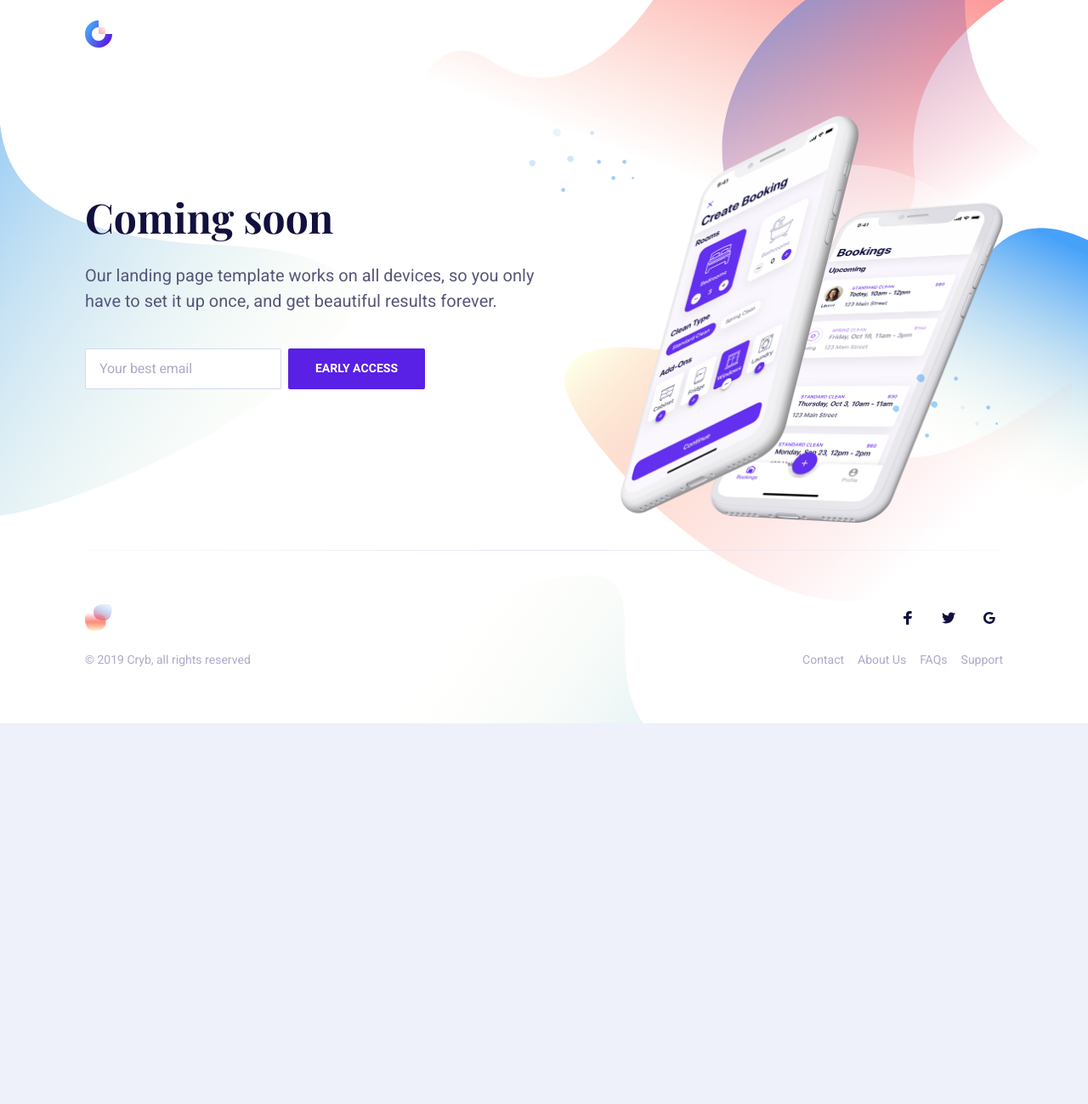
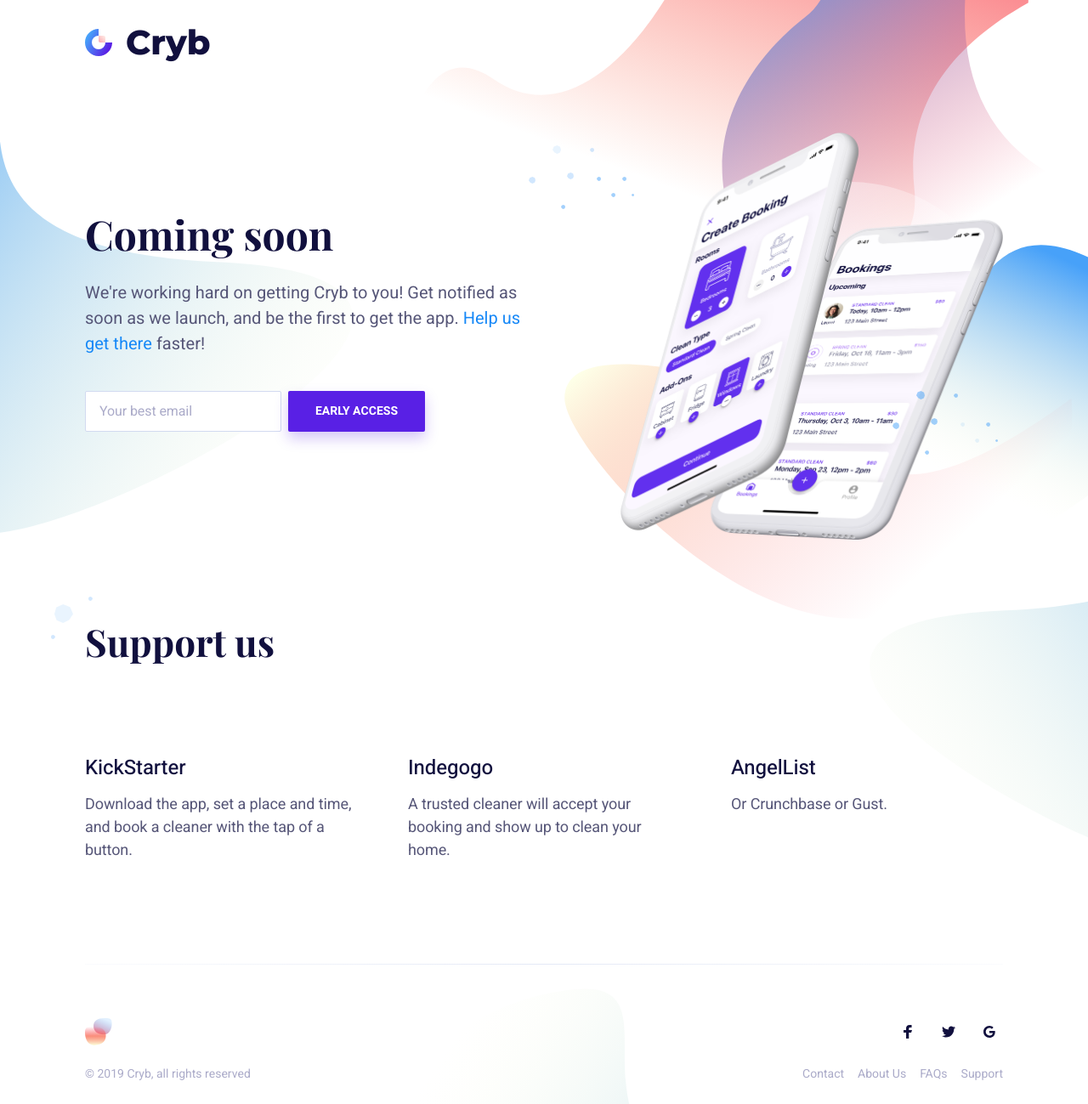
Before and after one commit to adamdorogi/cryb-website, a website: page download.html in a window 1280 px wide. Shown: the top 1299 px of the page at 85% size. Before the commit the page ends 851 px from the top, so only its background shows below. Drawn offline with nearby package versions, Linux system fonts and the light colour scheme; files that its build step writes are made by us from their sources; files whose address does not match are found by name.

Commit message:
Add logo text, and fix email form

```diff
--- a/download.html
+++ b/download.html
@@ -6,7 +6,8 @@
 	<meta http-equiv="X-UA-Compatible" content="IE=edge">
 	<meta name="viewport" content="width=device-width, initial-scale=1">
 	<title>Coming soon | Cryb</title>
-	<link href="https://fonts.googleapis.com/css?family=Heebo:400,500,700|Playfair+Display:700" rel="stylesheet">
+	<link href="https://fonts.googleapis.com/css?family=Heebo:400,500,700|Playfair+Display:700|Montserrat:800"
+		rel="stylesheet">
 	<link rel="stylesheet" href="dist/css/style.css">
 	<script src="https://unpkg.com/scrollreveal@4.0.0/dist/scrollreveal.min.js"></script>
 </head>
@@ -42,6 +43,9 @@
 							</a>
 						</h1>
 					</div>
+					<div class="logo-text">
+						<a href="/">Cryb</a>
+					</div>
 				</div>
 			</div>
 		</header>
@@ -52,15 +56,16 @@
 					<div class="hero-inner">
 						<div class="hero-copy">
 							<h1 class="hero-title mt-0">Coming soon</h1>
-							<p class="hero-paragraph">Our landing page template works on all devices, so you only have
-								to set it up once, and get beautiful results forever.</p>
+							<p class="hero-paragraph">We're working hard on getting Cryb to you! Get notified as soon as
+								we launch, and be the first to get the app. <a href="#support_us">Help us get there</a>
+								faster!</p>
 							<div class="hero-cta">
 								<!-- Begin Mailchimp Signup Form -->
 								<div id="mc_embed_signup">
 									<form
-										action="https://None.us18.list-manage.com/subscribe/post?u=5c7b29870057f72e6d9fca9d8&amp;id=bc98b137ed"
+										action="https://cryb.us18.list-manage.com/subscribe/post?u=5c7b29870057f72e6d9fca9d8&amp;id=bc98b137ed"
 										method="post" id="mc-embedded-subscribe-form" name="mc-embedded-subscribe-form"
-										class="validate" target="_blank" novalidate>
+										class="validate" novalidate>
 										<div id="mc_embed_signup_scroll"
 											class="footer-form newsletter-form field field-grouped">
 											<div class="mc-field-group control control-expanded">
@@ -78,9 +83,9 @@
 													type="text" name="b_5c7b29870057f72e6d9fca9d8_bc98b137ed"
 													tabindex="-1" value=""></div>
 											<div class="clear control">
-												<input type="submit" value="Early access" name="subscribe"
-													id="mc-embedded-subscribe"
-													class="button button-primary button-block button-shadow">
+												<button type="submit" name="subscribe" id="mc-embedded-subscribe"
+													class="button button-primary button-block button-shadow">Early
+													access</button>
 											</div>
 										</div>
 									</form>
@@ -187,6 +192,45 @@
 					</div>
 				</div>
 			</section>
+
+			<section class="features section">
+				<div class="container">
+					<div class="features-inner section-inner">
+						<h2 id="support_us" class="section-title mt-0">Support us</h2>
+						<div class="features-wrap">
+							<div class="feature is-revealing">
+								<div class="feature-inner">
+									<div class="feature-icon">
+
+									</div>
+									<h3 class="feature-title mt-24">KickStarter</h3>
+									<p class="text-sm mb-0">Download the app, set a place and time, and book a cleaner
+										with the tap of a button.</p>
+								</div>
+							</div>
+							<div class="feature is-revealing">
+								<div class="feature-inner">
+									<div class="feature-icon">
+
+									</div>
+									<h3 class="feature-title mt-24">Indegogo</h3>
+									<p class="text-sm mb-0">A trusted cleaner will accept your booking and show up to
+										clean your home.</p>
+								</div>
+							</div>
+							<div class="feature is-revealing">
+								<div class="feature-inner">
+									<div class="feature-icon">
+
+									</div>
+									<h3 class="feature-title mt-24">AngelList</h3>
+									<p class="text-sm mb-0">Or Crunchbase or Gust.</p>
+								</div>
+							</div>
+						</div>
+					</div>
+				</div>
+			</section>
 		</main>
 
 		<footer class="site-footer">
--- a/src/scss/abstracts/_variables.scss
+++ b/src/scss/abstracts/_variables.scss
@@ -23,7 +23,7 @@
     1: #47a1f9,
     2: #78bafb,
     3: #1688f7,
-    4: #5920E5
+    4: #5920e5
   )
 );
 
@@ -31,7 +31,9 @@
 // Typography ---------------------------------
 // --------------------------------------------
 $font__family: (
-  base: '"Heebo", sans-serif',
+  logo: '"Montserrat", sans-serif',
+  // font-family(logo)
+    base: '"Heebo", sans-serif',
   // font-family(base)
     heading: '"Playfair Display", serif',
   // font-family(heading)
--- a/src/scss/base/_typography.scss
+++ b/src/scss/base/_typography.scss
@@ -286,3 +286,17 @@
 label {
   @include font-size(5, mobile, true, true);
 }
+
+.logo-text {
+  margin-left: 16px;
+
+  a {
+    @include font-family(logo);
+    @include font-size(2, mobile, true, true, true);
+    color: color(typography, 1);
+
+    &:hover {
+      text-decoration: none;
+    }
+  }
+}
--- a/src/scss/components/_buttons.scss
+++ b/src/scss/components/_buttons.scss
@@ -110,6 +110,7 @@
 
 .button-block {
   display: flex;
+  width: 100%;
 }
 
 .button-badge {
--- a/src/scss/layout/_header.scss
+++ b/src/scss/layout/_header.scss
@@ -16,7 +16,6 @@
 .site-header-inner {
   position: relative; /* To display all elements above the background color */
   display: flex;
-  justify-content: space-between;
   align-items: center;
 }
 
```
Also changed, not shown: index.html (+7 -2 lines).
